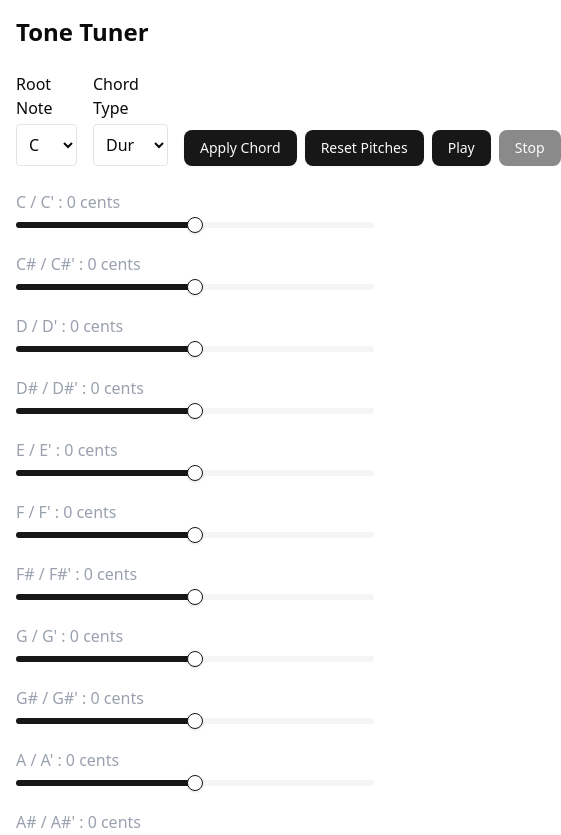
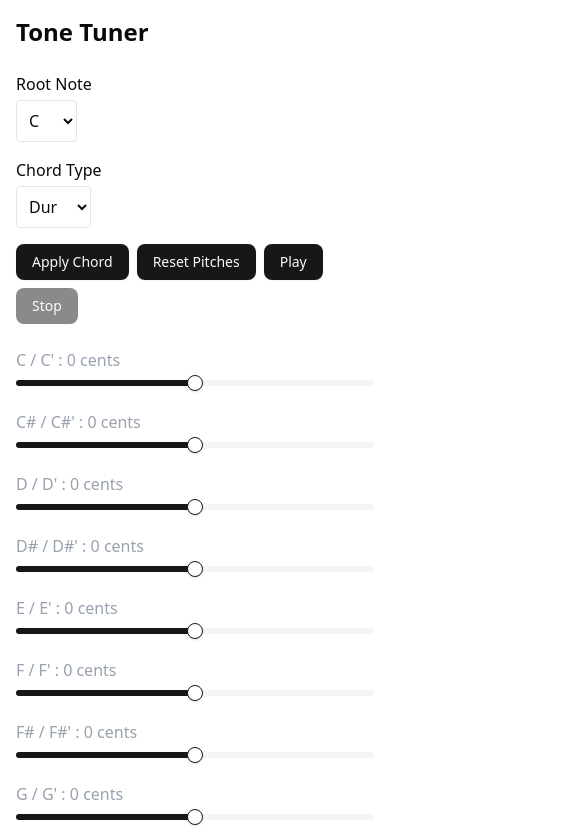
Before and after one commit to szabyg/clear-chord, a React (Vite) app: page / in a window 390 px wide. Shown: the top 835 px of the page, 561 px wide, since content can reach past the window. Built offline with nearby package versions, Linux system fonts and the light colour scheme.

Commit message:
Apply flex for layouting

```diff
--- a/src/TriadTuner.tsx
+++ b/src/TriadTuner.tsx
@@ -79,10 +79,11 @@ export default function TriadTuner() {
   };
 
   return (
-    <div className="p-4 space-y-6">
+    <div className="flex justify-center w-full">
+      <div className="w-full max-w-4xl p-4 space-y-6">
         <h1 className="text-2xl font-bold">Tone Tuner</h1>
 
-      <div className="flex gap-4">
+        <div className="flex flex-col md:flex-row gap-4">
           <div>
             <label className="block font-medium mb-1">Root Note</label>
             <select
@@ -111,7 +112,7 @@ export default function TriadTuner() {
               ))}
             </select>
           </div>
-        <div className="flex items-end gap-2">
+          <div className="flex flex-wrap items-end gap-2">
             <Button onClick={applyChord}>Apply Chord</Button>
             <Button onClick={resetPitches}>Reset Pitches</Button>
             <Button onClick={() => setIsPlaying(true)} disabled={isPlaying}>
@@ -143,5 +144,6 @@ export default function TriadTuner() {
           </div>
         ))}
       </div>
+    </div>
   );
 }
```
Lines whose indentation alone changed are shown as unchanged.
